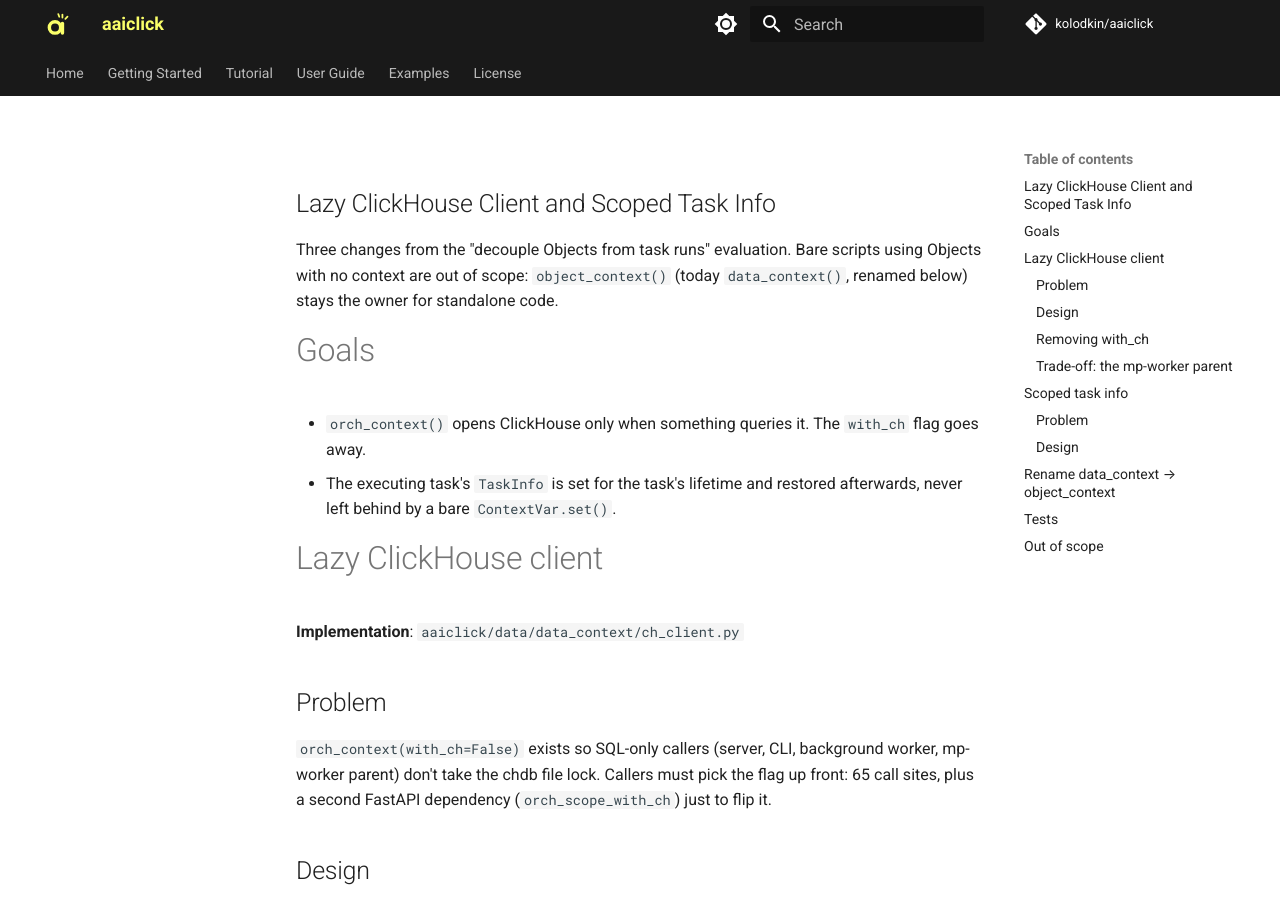
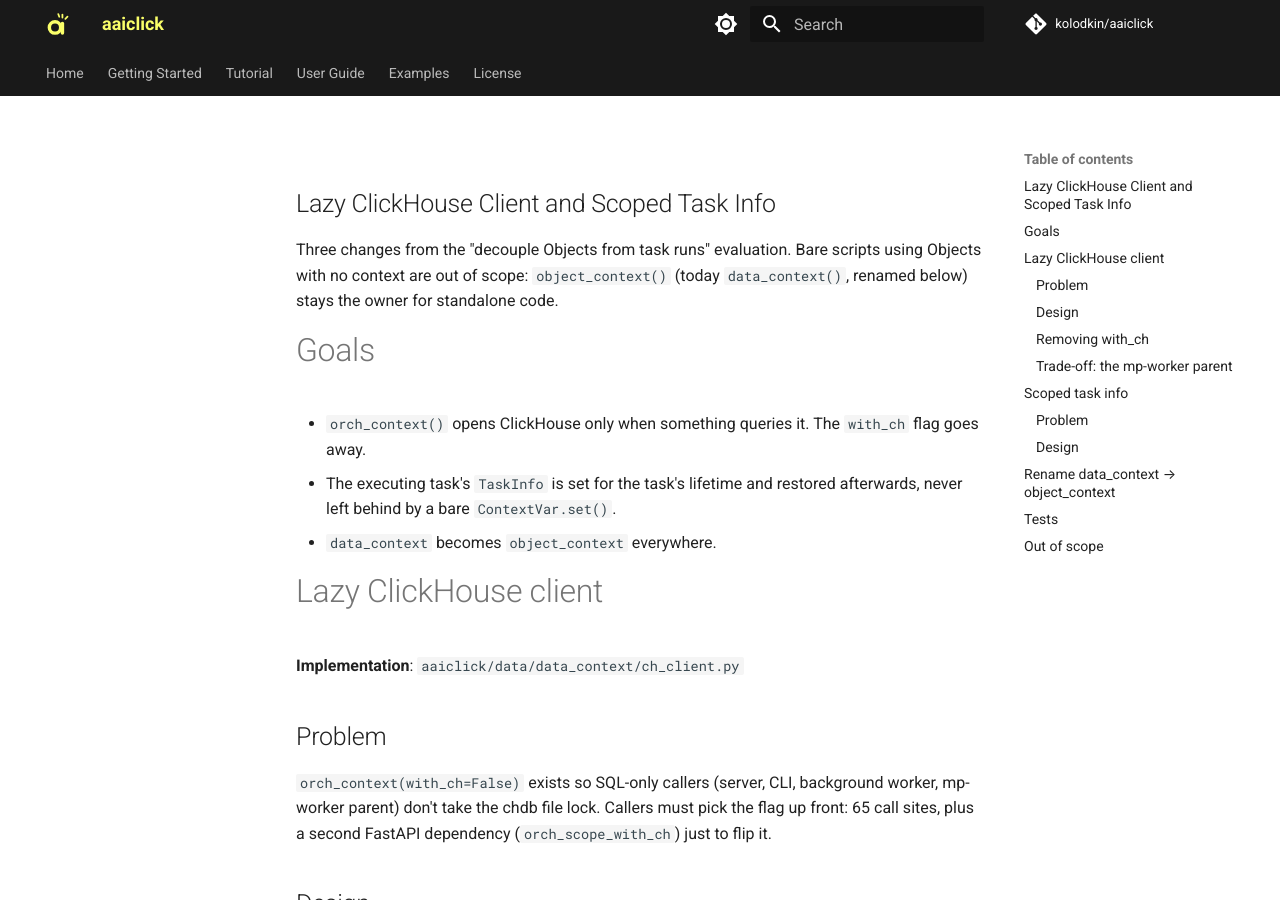
Before and after one commit to kolodkin/aaiclick, an MkDocs documentation site: the page built from docs/superpowers/specs/2026-10-17-lazy-ch-client-design.md, in a window 1280 px wide and 900 px high. Built offline with MkDocs 1.6.1 and Material for MkDocs 9.7.7, drawn with Linux system fonts in a browser that asks for light colours; comment, search, counter and statistics services are not loaded; part of the change alters nothing that is shown.

Commit message:
Spec: fix rename scope notes
Co-Authored-By: Claude Opus 5.5 <noreply@anthropic.com>
Claude-Session: https://claude.ai/code/session_01Nv1YzG19dmtrZdpZtqLFLw

```diff
--- a/docs/superpowers/specs/2026-10-17-lazy-ch-client-design.md
+++ b/docs/superpowers/specs/2026-10-17-lazy-ch-client-design.md
@@ -7,6 +7,7 @@ Three changes from the "decouple Objects from task runs" evaluation. Bare script
 
 - `orch_context()` opens ClickHouse only when something queries it. The `with_ch` flag goes away.
 - The executing task's `TaskInfo` is set for the task's lifetime and restored afterwards, never left behind by a bare `ContextVar.set()`.
+- `data_context` becomes `object_context` everywhere.
 
 # Lazy ClickHouse client
 
@@ -95,7 +96,7 @@ A breaking rename with no alias: the context exists to scope Object lifecycles,
 | `mkdocs.yml` nav "DataContext"          | "ObjectContext"                           |
 | "DataContext" in prose (16 hits)        | "ObjectContext"                           |
 
-About 290 whole-word hits across 121 files: imports, call sites, examples, docstrings, error messages (`get_ch_client`, `scope.py`), and the root `CLAUDE.md` / `README.md`. Section links quoting `docs/user_guide/data_context.md — "..."` are updated with the file.
+About 290 whole-word hits across 121 files: imports, call sites, examples, docstrings, error messages (`get_ch_client`, `scope.py`), and the root `README.md`. Section links quoting `docs/user_guide/data_context.md — "..."` are updated with the file.
 
 # Tests
 
```
